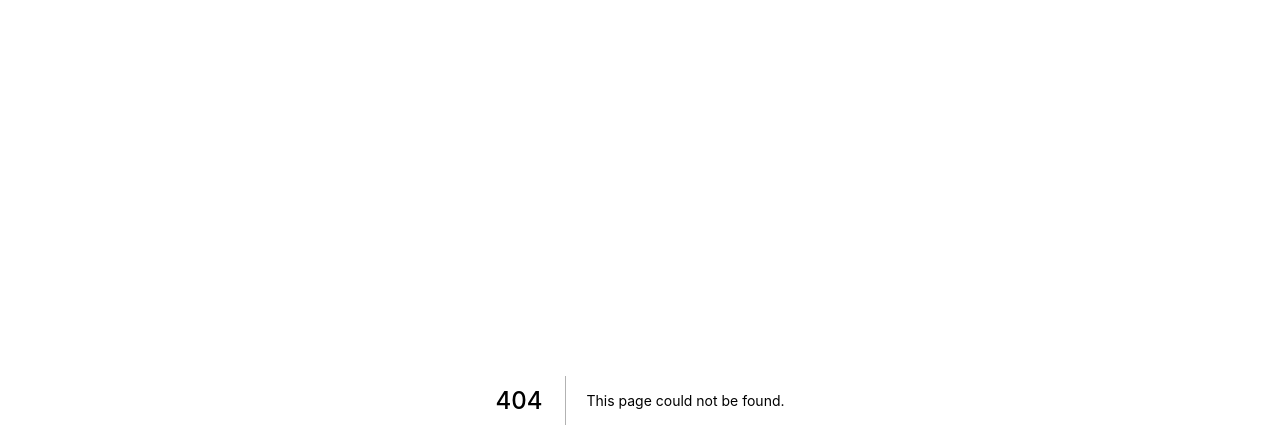
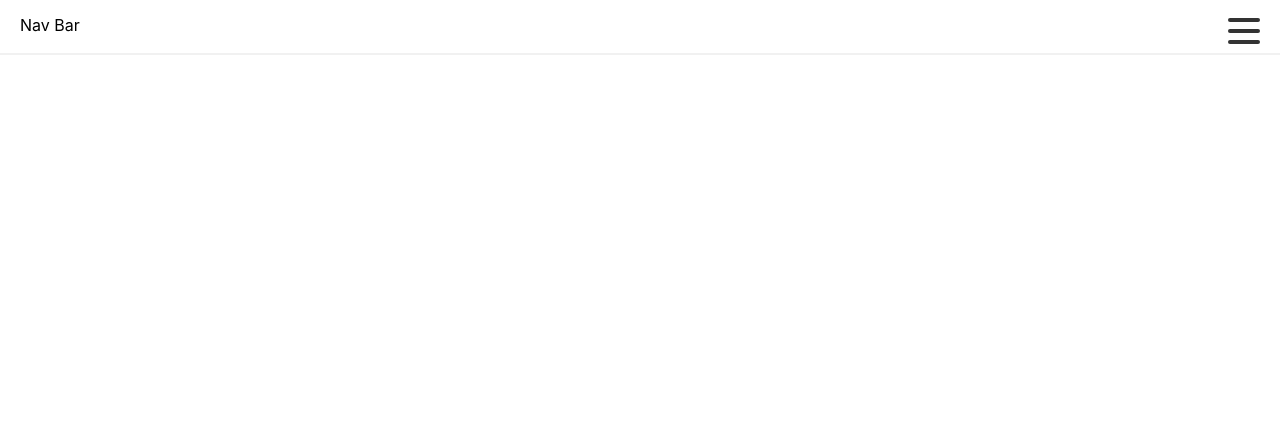
Before and after one commit to nickbarr3160/Exotico, a Next.js app in the folder exotico/: page /home in a window 1280 px wide. Before the commit this address had no page. Shown: the top 448 px of the page. Built offline with nearby package versions, Linux system fonts and the light colour scheme.

Commit message:
navbar inside home.js

```diff
--- /dev/null
+++ b/exotico/comps/Nav/Burger.js
@@ -0,0 +1,58 @@
+import React, { useState } from 'react';
+import styled from 'styled-components';
+import RightNav from './RightNav';
+
+const StyledBurger = styled.div`
+  width: 2rem;
+  height: 2rem;
+  position: fixed;
+  top: 15px;
+  right: 20px;
+  z-index: 20;
+  display: none;
+
+  @media (max-width: 2500px) {
+    display: flex;
+    justify-content: space-around;
+    flex-flow: column nowrap;
+  }
+
+  div {
+    width: 2rem;
+    height: 0.25rem;
+    background-color: ${({ open }) => open ? '#ccc' : '#333'};
+    border-radius: 10px;
+    transform-origin: 1px;
+    transition: all 0.3s linear;
+
+    &:nth-child(1) {
+      transform: ${({ open }) => open ? 'rotate(45deg)' : 'rotate(0)'};
+    }
+
+    &:nth-child(2) {
+      transform: ${({ open }) => open ? 'translateX(100%)' : 'translateX(0)'};
+      opacity: ${({ open }) => open ? 0 : 1};
+    }
+
+    &:nth-child(3) {
+      transform: ${({ open }) => open ? 'rotate(-45deg)' : 'rotate(0)'};
+    }
+  }
+`;
+
+const Burger = () => {
+  const [open, setOpen] = useState(false)
+
+  return (
+    <>
+      <StyledBurger open={open} onClick={() => setOpen(!open)}>
+        <div />
+        <div />
+        <div />
+      </StyledBurger>
+      <RightNav open={open}/>
+    </>
+  )
+}
+
+export default Burger;
--- /dev/null
+++ b/exotico/comps/Nav/Navbar.js
@@ -0,0 +1,29 @@
+import React from 'react';
+import styled from 'styled-components';
+import Burger from './Burger';
+
+const Nav = styled.nav`
+  width: 100%;
+  height: 55px;
+  border-bottom: 2px solid #f1f1f1;
+  padding: 0 20px;
+  display: flex;
+  justify-content: space-between;
+
+  .logo {
+    padding: 15px 0;
+  }
+`
+
+const Navbar = () => {
+  return (
+    <Nav>
+      <div className="logo">
+        Nav Bar
+      </div>
+      <Burger />
+    </Nav>
+  )
+}
+
+export default Navbar
--- /dev/null
+++ b/exotico/comps/Nav/RightNav.js
@@ -0,0 +1,41 @@
+import React from 'react';
+import styled from 'styled-components';
+
+const Ul = styled.ul`
+  list-style: none;
+  display: flex;
+  flex-flow: row nowrap;
+
+  li {
+    padding: 18px 10px;
+  }
+
+  @media (max-width: 2500px) {
+    flex-flow: column nowrap;
+    background-color: #0D2538;
+    position: fixed;
+    transform: ${({ open }) => open ? 'translateX(0)' : 'translateX(100%)'};
+    top: 0;
+    right: 0;
+    height: 100vh;
+    width: 300px;
+    padding-top: 3.5rem;
+    transition: transform 0.3s ease-in-out;
+
+    li {
+      color: #fff;
+    }
+  }
+`;
+
+const RightNav = ({ open }) => {
+  return (
+    <Ul open={open}>
+      <li>Home</li>
+      <li>Exotico</li>
+      <li>Contact Us</li>
+    </Ul>
+  )
+}
+
+export default RightNav
--- /dev/null
+++ b/exotico/pages/home.js
@@ -0,0 +1,12 @@
+import React from 'react';
+import Navbar from '../comps/Nav/Navbar';
+
+function Home() {
+  return (
+    <div className="App">
+      <Navbar />
+    </div>
+  );
+}
+
+export default Home;
--- a/exotico/pages/ibbytest.js
+++ b/exotico/pages/ibbytest.js
@@ -1,6 +1,7 @@
-import DetailedCard from "../comps/DetailedCard";
 import React from "react";
 import styled from "styled-components";
+import NavBar from "../comps/NavBar";
+
 
 const MainCont = styled.div`
 display: flex;
@@ -11,7 +12,7 @@ align-items: center;
 export default function ibbytest() {
     return (
         <MainCont>
-            <DetailedCard />
+            <NavBar />
         </MainCont>
     )
 }
```
Also changed, not shown: exotico/comps/NavBar.js (added, +43 -0 lines), exotico/comps/SidebarData.js (added, +26 -0 lines), exotico/package.json (+4 -3 lines), exotico/pages/_document.js (renamed from exotico/pages/api/_document.js), exotico/pages/exotico.js (added), exotico/pages/help.js (added), exotico/pages/menu.js (added), 1 other file (tests, documents, lock files or other folders).
